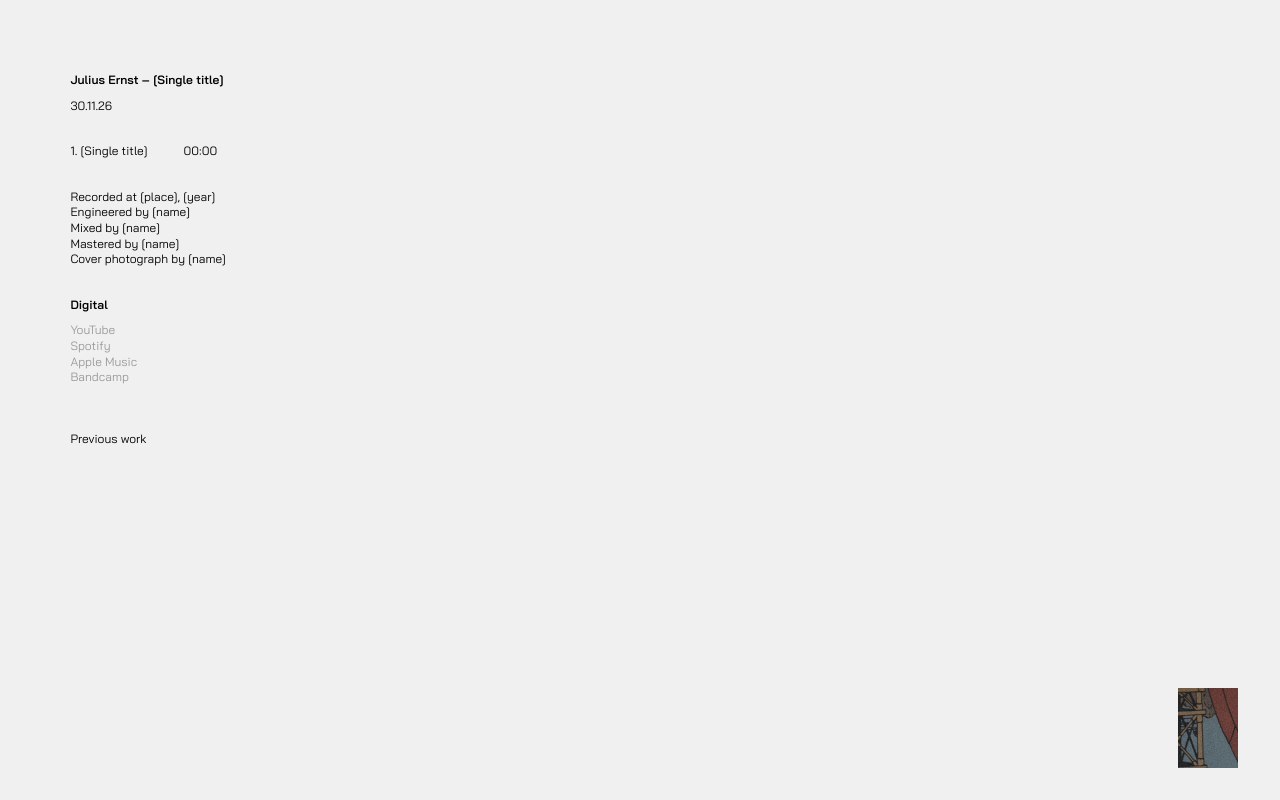
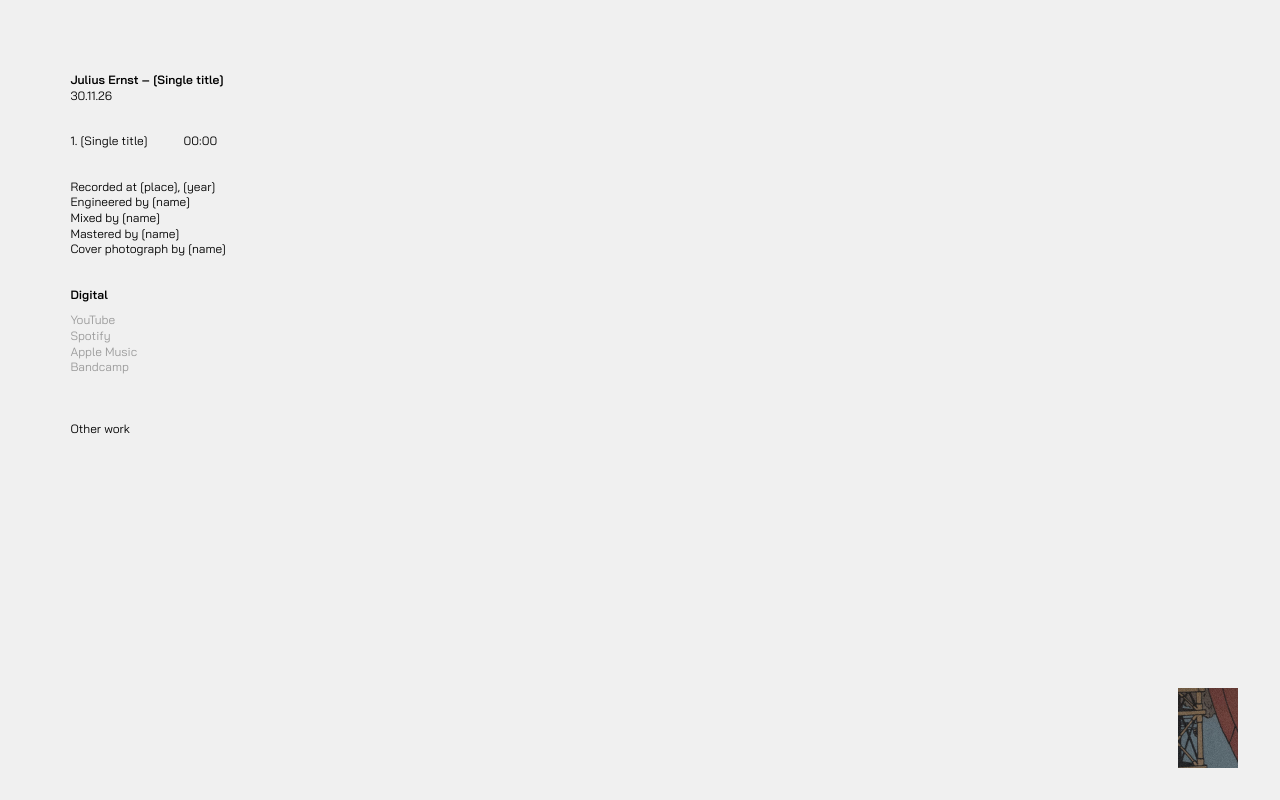
Before and after one commit to vastjulius/juliusernst-site, a plain HTML site: page index.html in a window 1280 px wide. Drawn offline with Linux system fonts and the light colour scheme.

Commit message:
Add files via upload

```diff
--- a/index.html
+++ b/index.html
@@ -76,6 +76,7 @@ ol, ul { list-style: none; margin: 0; padding: 0; }
 .text p { margin: 0 0 1em; max-width: 46ch; white-space: pre-line; }
 .text p:last-child { margin-bottom: 0; }
 .bio { margin-top: 40px; }
+.part { margin-top: 40px; }
 .imgs { display: grid; gap: 12px; }
 .imgs { margin-bottom: 12px; }
 .imgs img { margin-bottom: 0; }
@@ -101,17 +102,24 @@ ol, ul { list-style: none; margin: 0; padding: 0; }
    EDIT HERE. Everything on the site comes from this block.
    - "release" is the front page: the newest thing.
      When a new release comes out, move the old one into
-     Previous work > Music as an item, and fill "release" with the new one.
-   - "Previous work" items: "url" links straight out, "page" gives the item
+     Other work > Music as an item, and fill "release" with the new one.
+   - "Other work" items: "url" links straight out, "page" gives the item
      its own page (text, credits, digital links, physical, images).
    - Leave a url as "" to show the line in grey until it exists.
+   - info: links shown as the last lines of the label (e.g. IMDb).
    - Films: put the most relevant page (IMDb, festival, Vimeo) in "links".
      linksTitle: "" shows the links without a heading.
    ============================================================ */
 const SITE = {
   name: "Julius Ernst",
   logo: "images/logo.jpg",
-  previousLogo: "images/previous-work.jpg",
+
+  /* FRONT PAGE, top to bottom:
+     1. "release": the newest music release
+     2. "otherReleases": earlier music under Julius Ernst (exact titles from Other work)
+     3. "films": an optional Film section, each film shown in full (empty = no section) */
+  otherReleases: [],
+  films: [],
 
   release: {
     title: "[Single title]",
@@ -143,8 +151,10 @@ const SITE = {
       items: [
         { title: "All Things Pass and Will Pass Again / Aiuto", year: "2025",
           page: { text: ["DCP, 30 min\nDenmark / Italy / Iceland\nItalian / Kurdish / Danish\nOriginal music by Hari Shankar Kishore", "A sensory, fragmented film about what remains after loss."],
-                  linksTitle: "",
-                  links: [{ label: "IMDb", url: "https://www.imdb.com/title/tt37495596/" }] } },
+                  info: [{ label: "IMDb", url: "https://www.imdb.com/title/tt37495596/" }],
+                  links: [
+                    { label: "Ekko", url: "https://www.ekkofilm.dk/awards/2026/bedste-dokumentar/all-things-pass-and-will-pass-again/" }
+                  ] } },
         { title: "Territorie", year: "2024",
           page: { text: ["DCP, 32 min\nDenmark\nDanish", "A father and son, and the unspoken things passed down in an upper-class milieu."] } },
         { title: "Untitled", year: "2023",
@@ -254,13 +264,26 @@ function blocks(p) {
   return out;
 }
 
+function others() {
+  const list = (SITE.otherReleases || []).map(t => items.find(x => x.title === t)).filter(Boolean);
+  if (!list.length) return "";
+  return `<section><h2>Releases</h2><ol class="rows">${list.map((it, i) =>
+    `<li><span>${i + 1}. ${titleCell(it)}</span><span class="y">${esc(it.year || "")}</span></li>`).join("")}</ol></section>`;
+}
+
+function filmsSection() {
+  const list = (SITE.films || []).map(t => items.find(x => x.title === t && x.page)).filter(Boolean);
+  if (!list.length) return "";
+  return `<section class="part"><h2>Film</h2></section>` + list.map(work).join("");
+}
+
 function home() {
   const r = SITE.release;
   const tracks = `<ol class="tracks">${r.tracks.map((t, i) =>
     `<li><span>${i + 1}. ${esc(t.title)}</span><span class="y">${esc(t.length)}</span></li>`).join("")}</ol>`;
-  return `<section><h1>${esc(SITE.name)} – ${esc(r.title)}</h1><span>${esc(r.date)}</span></section>` +
-    `<section>${tracks}</section>` + blocks(r) +
-    `<nav class="nav"><a href="#previous-work">Previous work</a></nav>`;
+  return `<section class="label"><h1>${esc(SITE.name)} – ${esc(r.title)}</h1><div>${esc(r.date)}</div></section>` +
+    `<section>${tracks}</section>` + blocks(r) + others() + filmsSection() +
+    `<nav class="nav"><a href="#other-work">Other work</a></nav>`;
 }
 
 function archive() {
@@ -274,7 +297,7 @@ function archive() {
 
 /* a work page opens like a label next to a piece of art:
    title, year and the facts (format, place, language or credits) as one tight block */
-function detail(it) {
+function work(it) {
   const p = Object.assign({}, it.page);
   let facts = [], about = [];
   if (p.credits && p.credits.length) { facts = p.credits; p.credits = []; }
@@ -285,8 +308,12 @@ function detail(it) {
   const label = `<section class="label"><h2>${esc(it.title)}</h2>` +
     (it.year ? `<div class="yr">${esc(it.year)}</div>` : "") +
     about.map(t => `<p class="about">${esc(t)}</p>`).join("") +
-    facts.map(f => `<div>${esc(f)}</div>`).join("") + `</section>`;
-  return label + blocks(p) + `<nav class="nav"><a href="#" class="back">/</a></nav>`;
+    facts.map(f => `<div>${esc(f)}</div>`).join("") +
+    (p.info || []).map(l => `<div><a href="${esc(l.url)}" rel="noopener">${esc(l.label)}</a></div>`).join("") + `</section>`;
+  return label + blocks(p);
+}
+function detail(it) {
+  return work(it) + `<nav class="nav"><a href="#" class="back">/</a></nav>`;
 }
 
 const logo = (src) => src ? `<a href="#" aria-label="${esc(SITE.name)}"><img class="logo" src="${esc(src)}" alt=""></a>` : "";
@@ -294,7 +321,7 @@ const logo = (src) => src ? `<a href="#" aria-label="${esc(SITE.name)}"><img cla
 function render() {
   const h = location.hash.replace("#", "");
   const it = h && items.find(x => x.page && slug(x.title) === h);
-  if (h === "previous-work") { app.innerHTML = archive(); document.title = `Previous work – ${SITE.name}`; }
+  if (h === "other-work" || h === "previous-work") { app.innerHTML = archive(); document.title = `Other work – ${SITE.name}`; }
   else if (it) { app.innerHTML = detail(it); document.title = `${it.title} – ${SITE.name}`; }
   else { app.innerHTML = home(); document.title = SITE.name; }
   window.scrollTo(0, 0);
```
